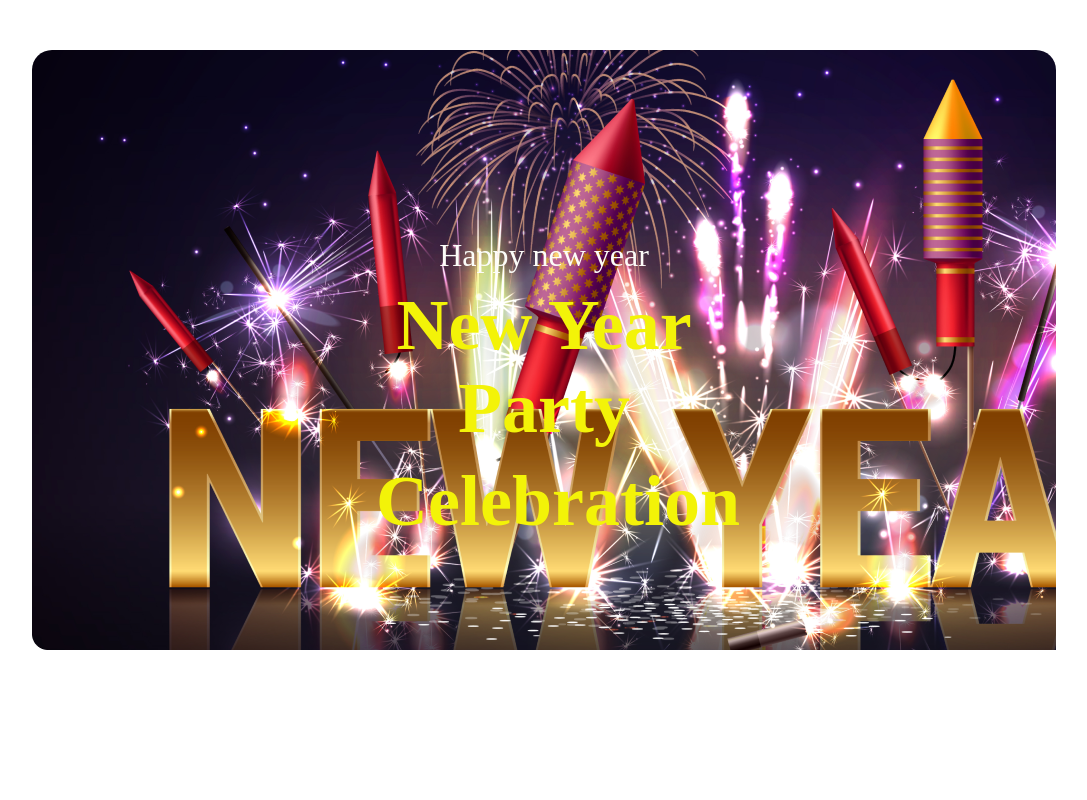
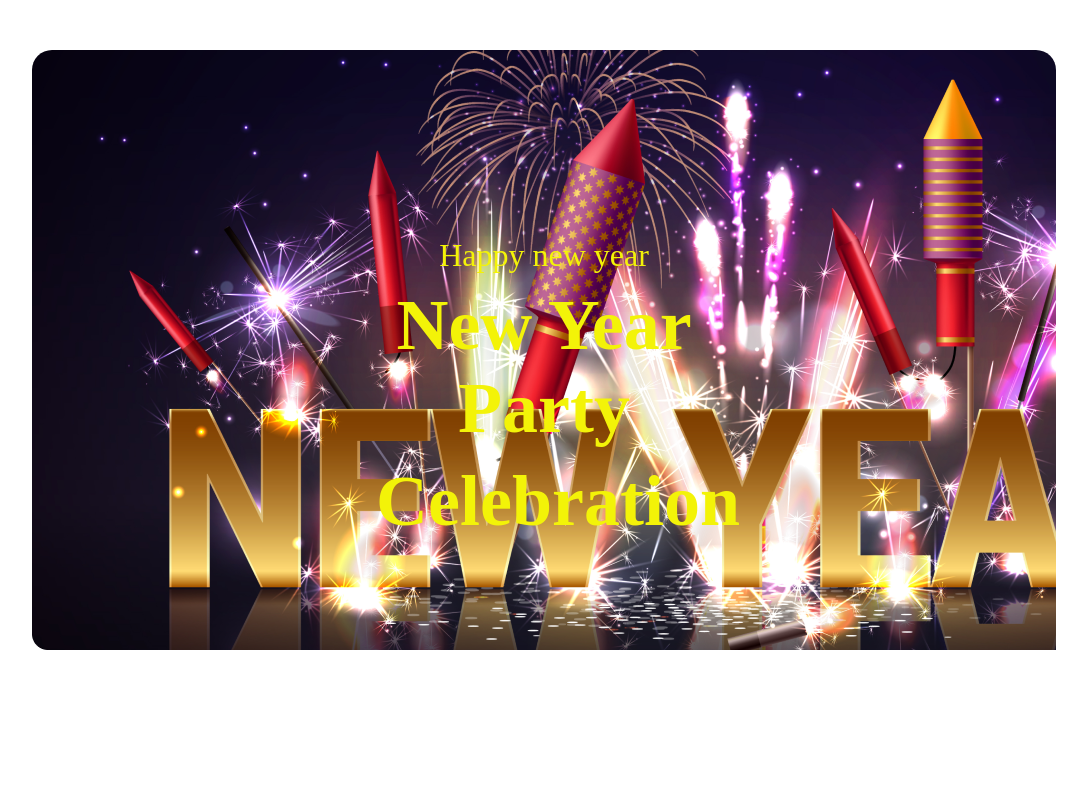
Before and after one commit to Nafis607/First-Assignment-Nafis, a plain HTML site: page index.html in a window 1280 px wide. Shown: the top 800 px of the page, without its empty margins (96-1183 px from the left). Drawn offline with Linux system fonts and the light colour scheme.

Commit message:
going for submit

```diff
--- a/styles/party.css
+++ b/styles/party.css
@@ -17,7 +17,7 @@ header {
 
 
 #Banner-title {
-    color: rgb(252, 252, 248);
+    color: rgb(243, 243, 8);
     text-align: center;
     font-size: 32px;
     font-weight: 400;
```
